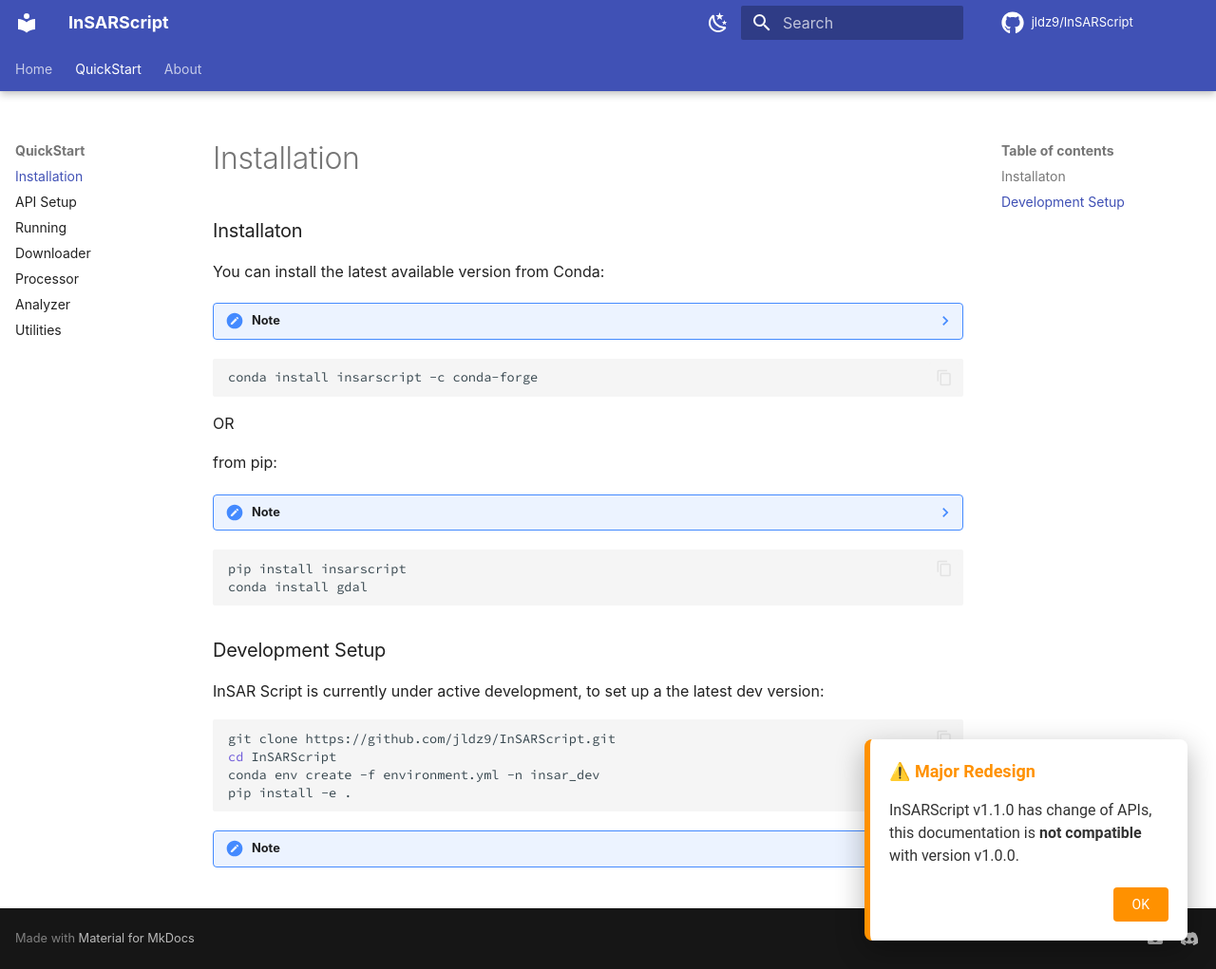
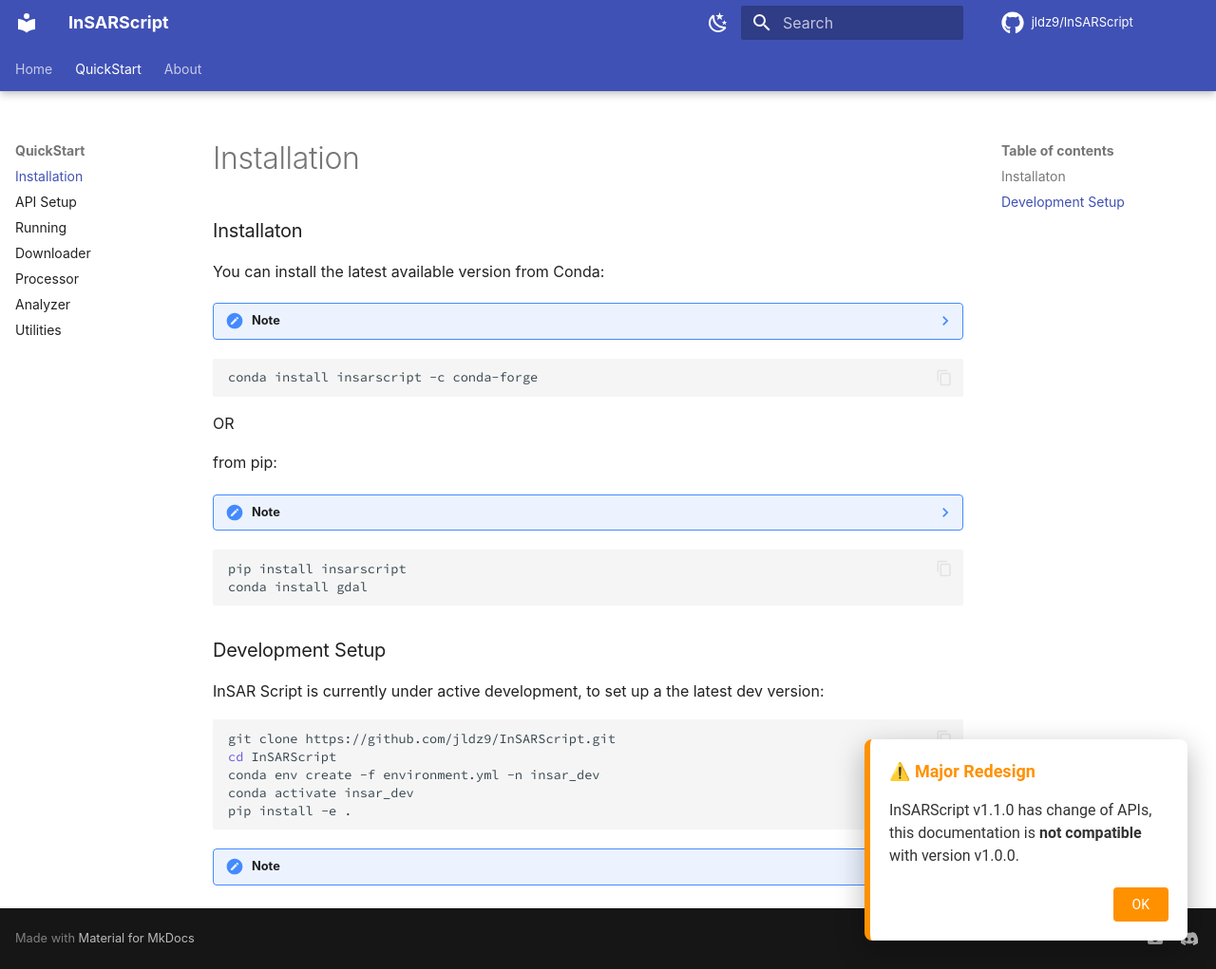
Before and after one commit to jldz9/InSARScript, an MkDocs documentation site: the page built from docs/quickstart/install.md, in a window 1280 px wide and 1021 px high. Shown: the whole window at 95% size. Built offline with MkDocs 1.6.1 and Material for MkDocs 9.7.7, drawn with Linux system fonts in a browser that asks for light colours; some web fonts are replaced; comment, search, counter and statistics services are not loaded; the version menu is left out.

Commit message:
fix dev install guide

````diff
--- a/docs/quickstart/install.md
+++ b/docs/quickstart/install.md
@@ -30,6 +30,7 @@
 git clone https://github.com/jldz9/InSARScript.git
 cd InSARScript
 conda env create -f environment.yml -n insar_dev
+conda activate insar_dev
 pip install -e .
 ```
 
````
